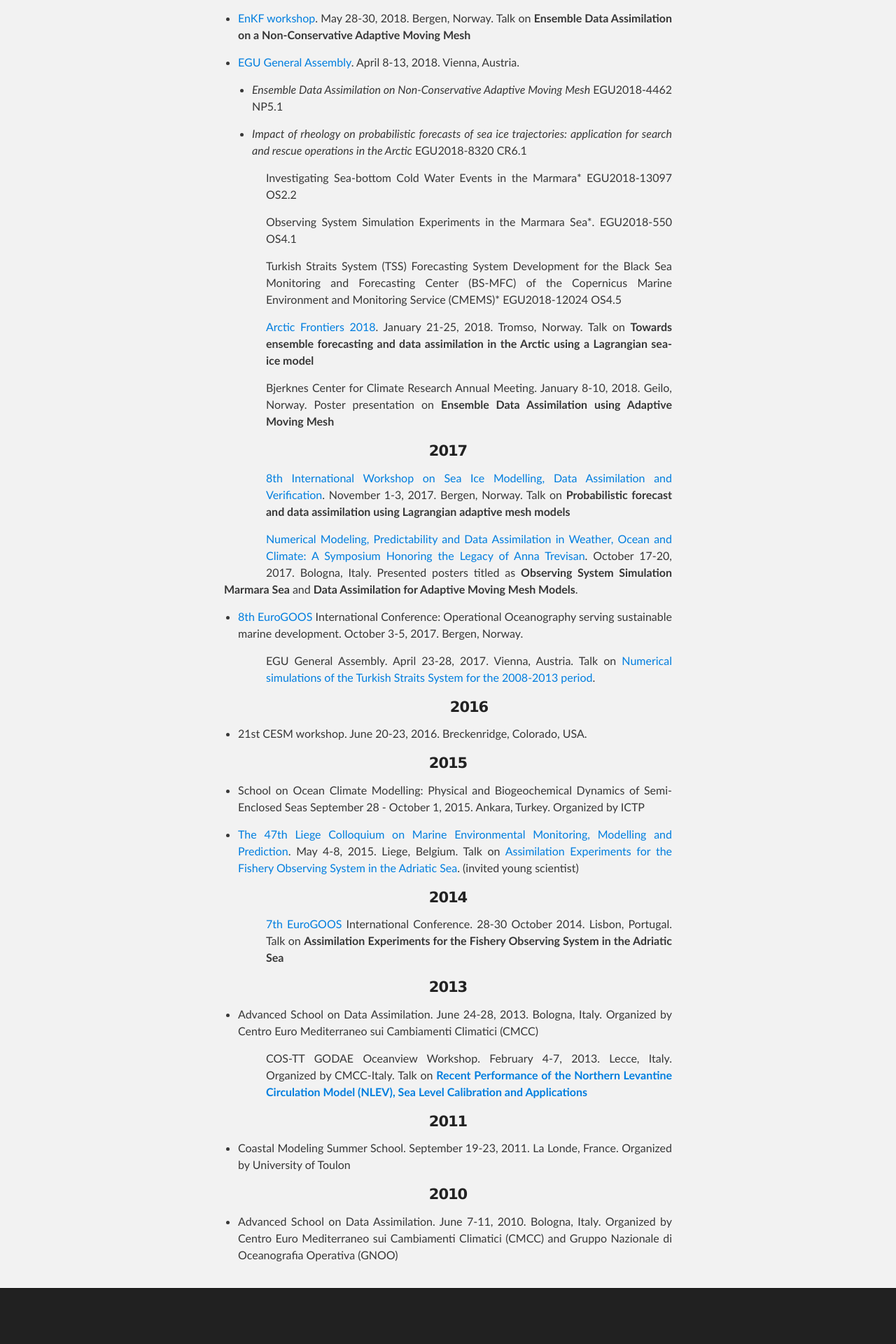
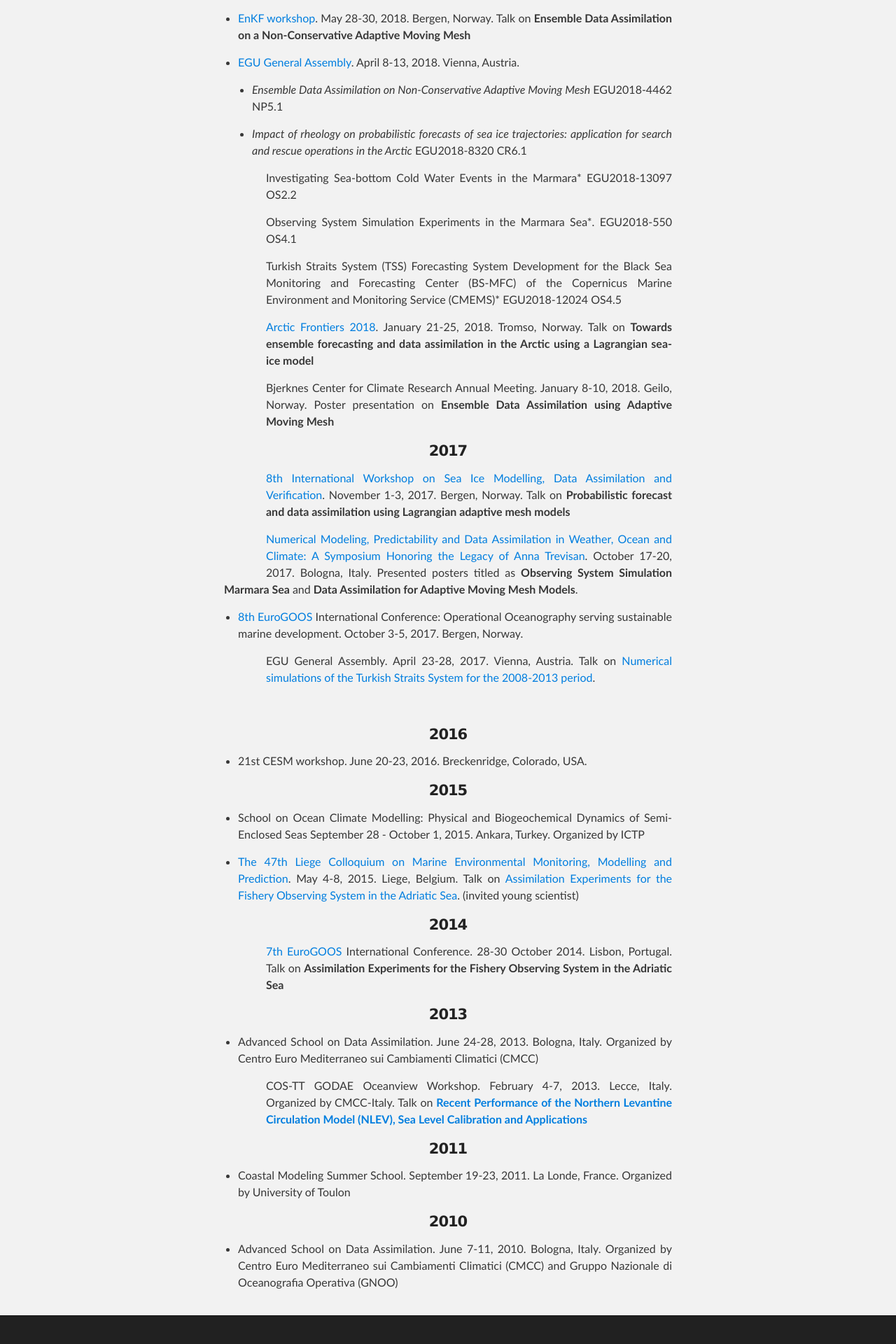
Before and after one commit to aydogduali/aydogduali.github.io, a Jekyll site: the page built from calendar/index.md, in a window 1280 px wide. Shown: the part 727-2647 px from the top of the page at 70% size. Built offline with Jekyll 4.4.1, drawn with Linux system fonts in a browser that asks for light colours; the repository's description, which GitHub fills in, is left out; our own code applies the rules of GitHub Pages for plain Markdown files; before the commit the page ends 2608 px from its top, so only the background shows below that; grey boxes are pictures that could not be loaded.

Commit message:
line break

```diff
--- a/calendar/index.md
+++ b/calendar/index.md
@@ -63,9 +63,9 @@ Bjerknes Center for Climate Research Annual Meeting. January 8-10, 2018. Geilo,
 <div style="float: left; clear: left">
 <iframe src="https://widgets.figshare.com/articles/5822040/embed?show_title=0" width="60" height="60" frameborder="0"></iframe>
 </div>
-EGU General Assembly. April 23-28, 2017. Vienna, Austria. Talk on [Numerical simulations of the Turkish Straits System for the 2008-2013 period](http://meetingorganizer.copernicus.org/EGU2017/EGU2017-11612.pdf).<br>
+EGU General Assembly. April 23-28, 2017. Vienna, Austria. Talk on [Numerical simulations of the Turkish Straits System for the 2008-2013 period](http://meetingorganizer.copernicus.org/EGU2017/EGU2017-11612.pdf).
 
-
+<br/>
 #### 2016
 
 - 21st CESM workshop. June 20-23, 2016. Breckenridge, Colorado, USA.
```
